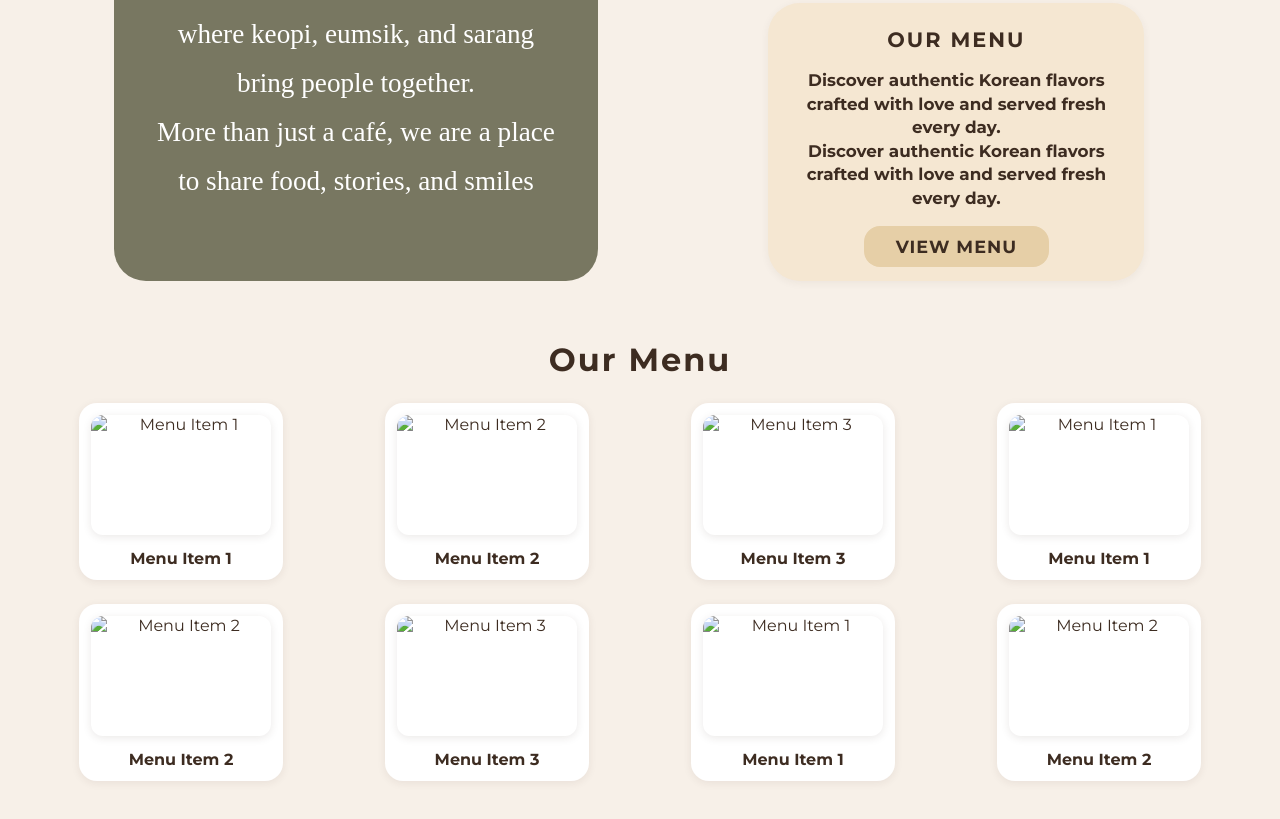
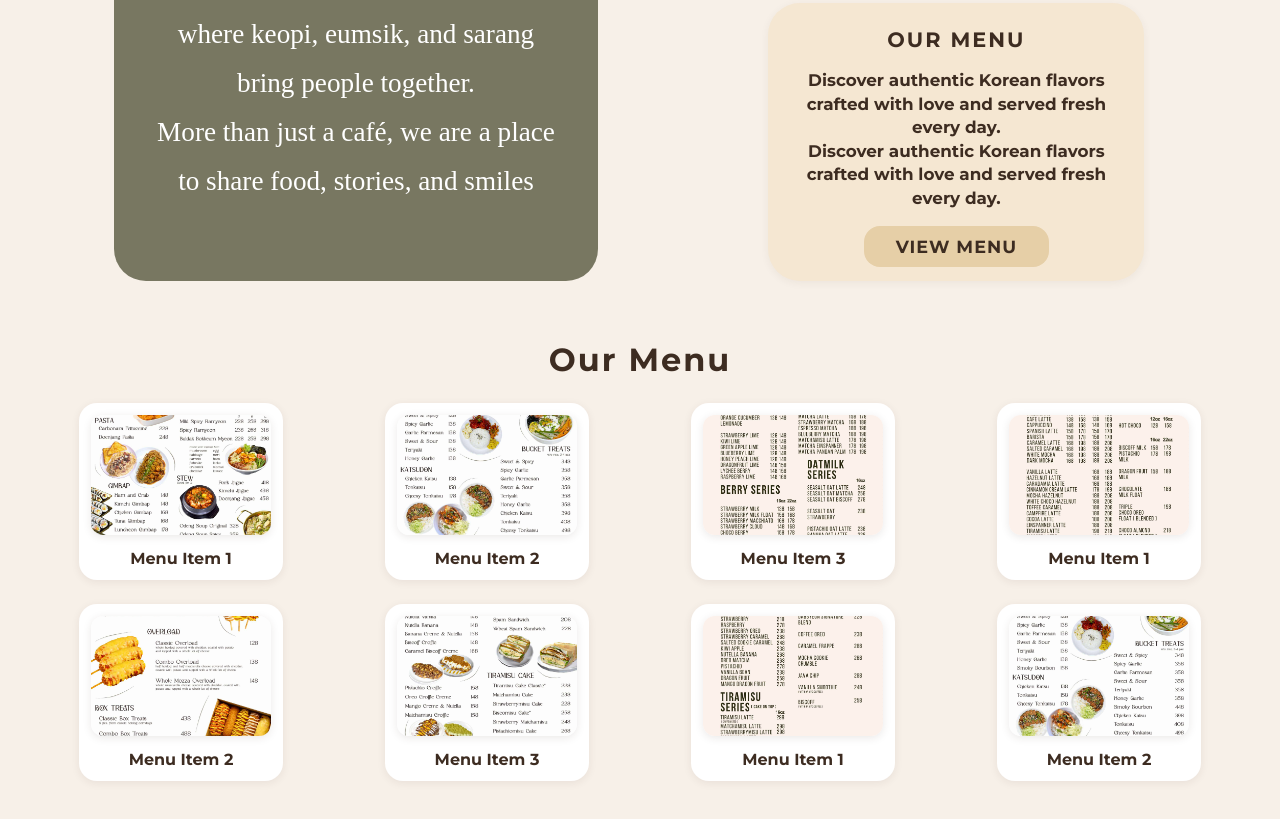
Before and after one commit to jcodeeee/dabbyeon, a plain HTML site: page index.html in a window 1280 px wide. Shown: the part 602-1421 px from the top of the page. Drawn offline with Linux system fonts and the light colour scheme; the site is published under a folder, as on GitHub Pages, so addresses that start at the root find nothing.

Commit message:
Add files via upload

```diff
--- a/index.html
+++ b/index.html
@@ -58,35 +58,35 @@
         <h2 class="menu-gallery-title">Our Menu</h2>
         <div class="menu-gallery-list">
             <a href="menu-item1.html" class="menu-gallery-item">
-                <img src="/551004361_1309560740287289_1151725091260157652_n.jpg" alt="Menu Item 1" />
+                <img src="./menu/551004361_1309560740287289_1151725091260157652_n.jpg" alt="Menu Item 1" />
                 <span>Menu Item 1</span>
             </a>
             <a href="menu-item2.html" class="menu-gallery-item">
-                <img src="/552935463_3394718680686664_1172339801655443551_n.jpg" alt="Menu Item 2" />
+                <img src="./menu/552935463_3394718680686664_1172339801655443551_n.jpg" alt="Menu Item 2" />
                 <span>Menu Item 2</span>
             </a>
             <a href="menu-item3.html" class="menu-gallery-item">
-                <img src="/553057822_24728276100161093_153045740620855923_n.jpg" alt="Menu Item 3" />
+                <img src="./menu/553057822_24728276100161093_153045740620855923_n.jpg" alt="Menu Item 3" />
                 <span>Menu Item 3</span>
             </a>
             <a href="menu-item1.html" class="menu-gallery-item">
-                <img src="/553126321_1476178483618938_1683745485220380109_n.jpg" alt="Menu Item 1" />
+                <img src="./menu/553126321_1476178483618938_1683745485220380109_n.jpg" alt="Menu Item 1" />
                 <span>Menu Item 1</span>
             </a>
             <a href="menu-item2.html" class="menu-gallery-item">
-                <img src="/553320750_1693245648025372_8033473738845503966_n.jpg" alt="Menu Item 2" />
+                <img src="./menu/553320750_1693245648025372_8033473738845503966_n.jpg" alt="Menu Item 2" />
                 <span>Menu Item 2</span>
             </a>
             <a href="menu-item3.html" class="menu-gallery-item">
-                <img src="/553377175_1161812149166150_599271873800508178_n.jpg" alt="Menu Item 3" />
+                <img src="./menu/553377175_1161812149166150_599271873800508178_n.jpg" alt="Menu Item 3" />
                 <span>Menu Item 3</span>
             </a>
             <a href="menu-item1.html" class="menu-gallery-item">
-                <img src="/553625096_1737965793589507_8184494885637265026_n.jpg" alt="Menu Item 1" />
+                <img src="./menu/553625096_1737965793589507_8184494885637265026_n.jpg" alt="Menu Item 1" />
                 <span>Menu Item 1</span>
             </a>
             <a href="menu-item2.html" class="menu-gallery-item">
-                <img src="/553680460_2204752833370838_5134213508307780451_n.jpg" alt="Menu Item 2" />
+                <img src="./menu/553680460_2204752833370838_5134213508307780451_n.jpg" alt="Menu Item 2" />
                 <span>Menu Item 2</span>
             </a>
             <!-- Add more items as needed -->
```
Also changed, not shown: menu/551004361_1309560740287289_1151725091260157652_n.jpg (added), menu/552935463_3394718680686664_1172339801655443551_n.jpg (added), menu/553057822_24728276100161093_153045740620855923_n.jpg (added), menu/553126321_1476178483618938_1683745485220380109_n.jpg (added), menu/553320750_1693245648025372_8033473738845503966_n.jpg (added), menu/553377175_1161812149166150_599271873800508178_n.jpg (added), menu/553625096_1737965793589507_8184494885637265026_n.jpg (added), menu/553680460_2204752833370838_5134213508307780451_n.jpg (added).
